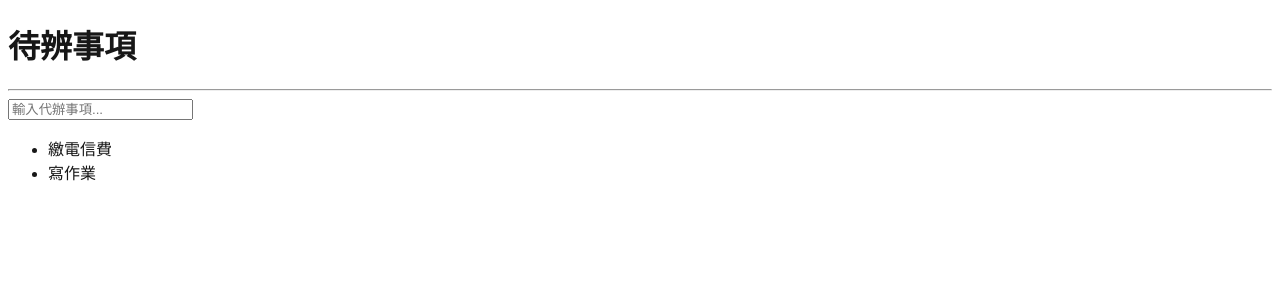
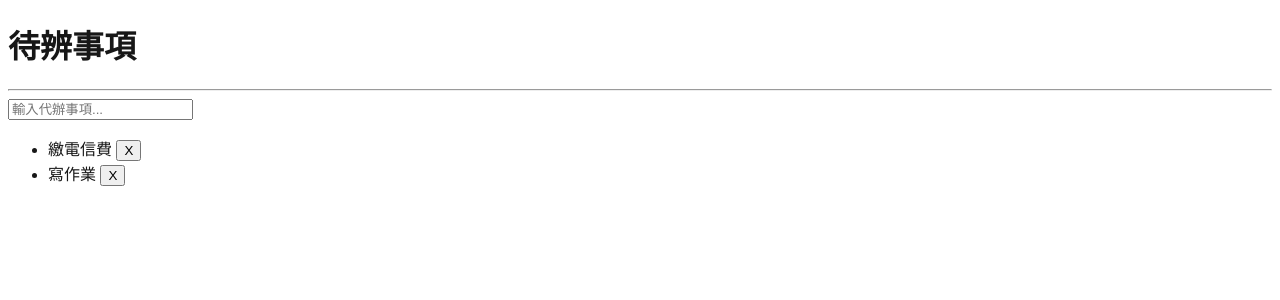
Before and after one commit to sugarban-p/react-lectures, a Next.js app: page /ch4-state/todo in a window 1280 px wide. Shown: the top 300 px of the page. Built offline with nearby package versions, Linux system fonts and the light colour scheme.

Commit message:
待辦事項清單練習 (2) - 移除待辦事項

```diff
--- a/app/ch4-state/todo/page.tsx
+++ b/app/ch4-state/todo/page.tsx
@@ -16,6 +16,12 @@ export default function TodoPage() {
   const [todos, setTodos] = useState(initData);
   // 宣告給文字輸入框使用的狀態
   const [inputText, setInputText] = useState('');
+
+  const onRemove = (todoId: string) => {
+    if (confirm('Are you sure to remove this task?')) {
+      setTodos(todos.filter((todo) => todo.id !== todoId));
+    }
+  };
 
   return (
     <>
@@ -41,7 +47,18 @@ export default function TodoPage() {
       />
       <ul>
         {todos.map((todo) => {
-          return <li key={todo.id}>{todo.text}</li>;
+          return (
+            <li key={todo.id}>
+              {todo.text}{' '}
+              <button
+                onClick={() => {
+                  onRemove(todo.id);
+                }}
+              >
+                X
+              </button>
+            </li>
+          );
         })}
       </ul>
     </>
```
